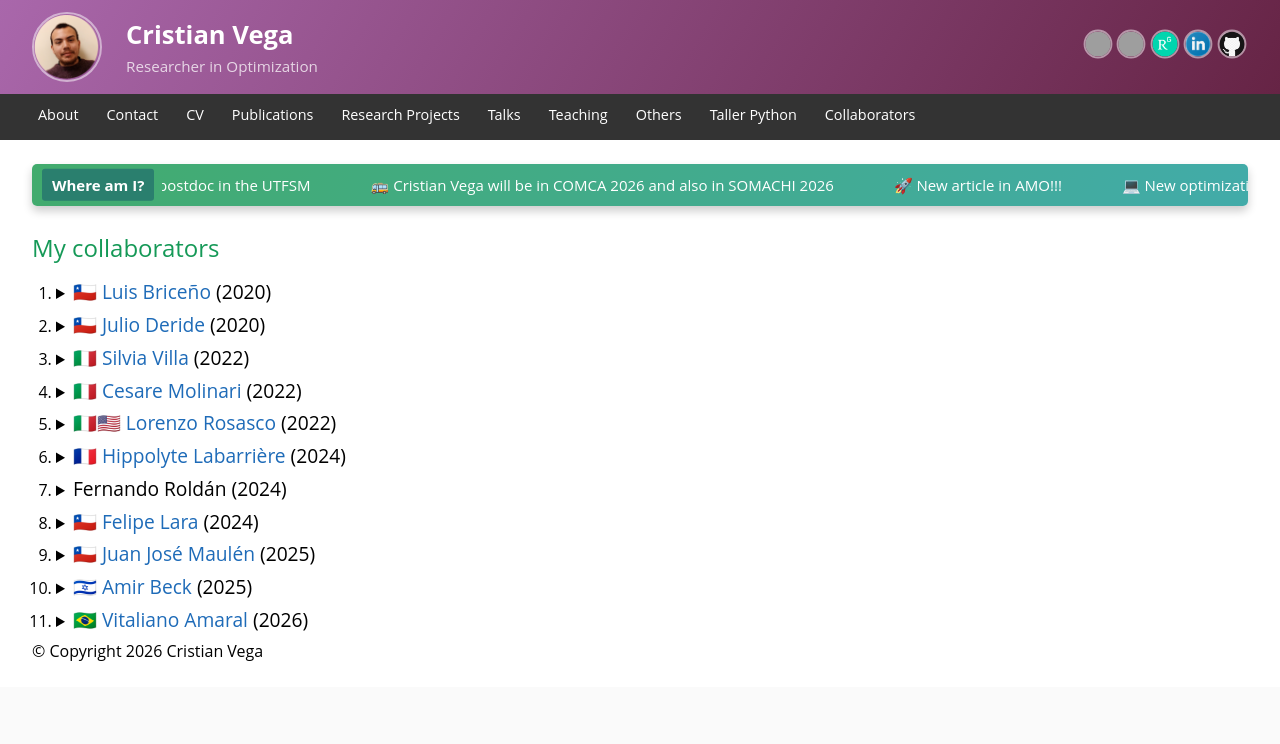
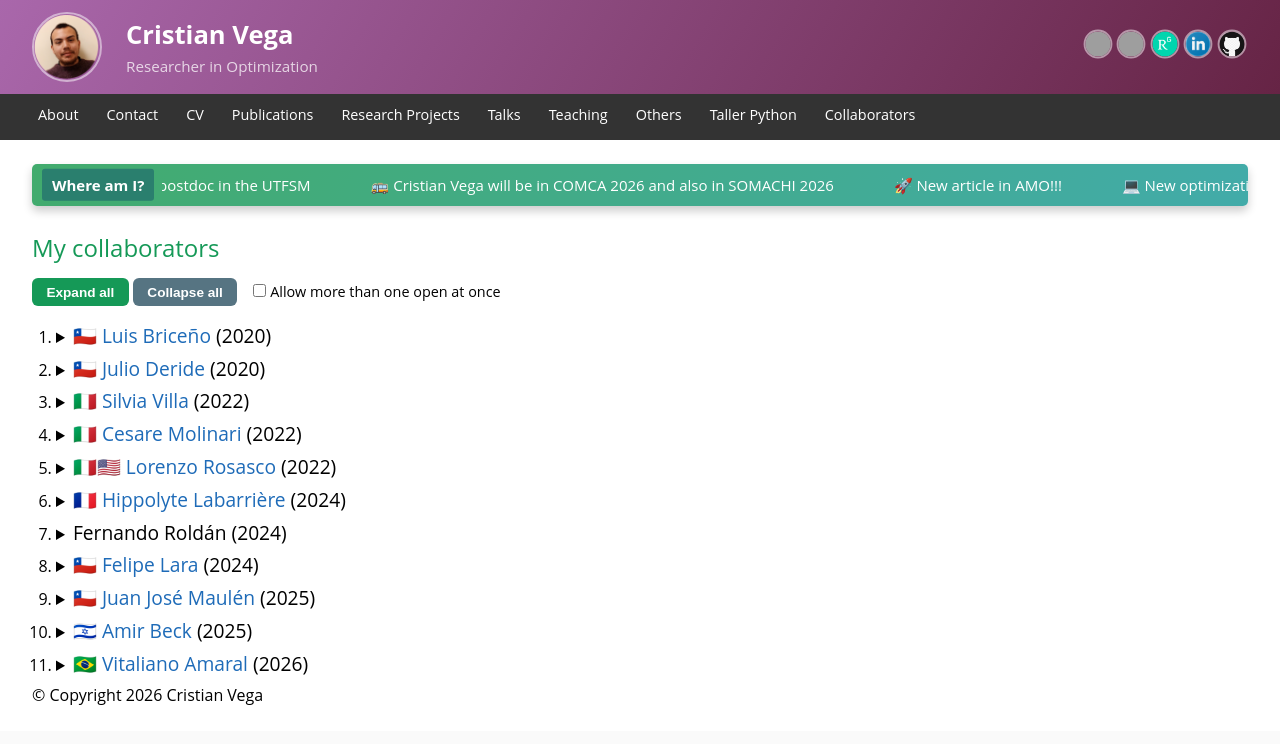
Before and after one commit to cristianvega1995/cristianvega1995.github.io, a Jekyll site: the page Collaborators.html, which Jekyll copies as it is, in a window 1280 px wide. Shown: the top 744 px of the page. Built offline with Jekyll 4.4.1, drawn with Linux system fonts in a browser that asks for light colours; grey boxes are pictures that could not be loaded.

Commit message:
Add accordion behavior and nationality flags to Collaborators page
Opening one collaborator's list now closes the others automatically,
with Expand all / Collapse all controls and a checkbox to allow
several open at once. Add flag emoji next to every nested collaborator
name, not just the top-level 11.

The flags are a best-effort pass based on known affiliations and name
patterns, not a verified source -- a handful of names with no
reliable signal (Fernando Roldan, Jose Fuentes, Juan Choque) were left
unflagged rather than guessed.

Co-Authored-By: Claude Sonnet 5 <noreply@anthropic.com>
Claude-Session: https://claude.ai/code/session_0161nbPrfFV1khAHyQsmg4mT

```diff
--- a/Collaborators.html
+++ b/Collaborators.html
@@ -211,6 +211,16 @@
 
         /* ── Countdown ── */
         #demo { font-size: 1.2em; font-weight: bold; color: #e67e22; }
+
+        /* ── Collaborators controls ── */
+        .collab-btn {
+            background: #159957; color: #fff; border: none;
+            padding: 0.4rem 0.9rem; border-radius: 6px;
+            font-size: 0.85rem; font-weight: 600; cursor: pointer;
+        }
+        .collab-btn:hover { background: #0f7a44; }
+        .collab-btn.secondary { background: #567482; }
+        .collab-btn.secondary:hover { background: #46606e; }
     </style>
 </head>
 <body>
@@ -261,83 +271,90 @@
     </div>
 
 <h2 id="collaborators">My collaborators</h2>
-<ol>
+<p>
+  <button type="button" id="collab-expand-all" class="collab-btn">Expand all</button>
+  <button type="button" id="collab-collapse-all" class="collab-btn secondary">Collapse all</button>
+  <label style="margin-left:0.75rem; font-size:0.9rem;">
+    <input type="checkbox" id="collab-allow-multiple"> Allow more than one open at once
+  </label>
+</p>
+<ol id="collaborators-list">
   <li><details><summary><big>🇨🇱 <a href="http://lbriceno.mat.utfsm.cl/">Luis Briceño</a> (2020)</big></summary>
 	  <p>His collaborators</p>
       <ol>
-		 <li>Mario Bravo</li>
-		 <li>Roberto Cominetti</li>
-		 <li>Cristian Cortes</li>
-		 <li>Francisco Martinez</li>
-		 <li>Hédy Attouch</li>
-		 <li>Patrick L Combettes</li>
-		 <li>César Vigouroux</li>
-		 <li>Jean-Christophe Pesquet</li>
-		 <li>Nelly Pustelnik</li>
-		 <li>Nguyen Dinh Hoang</li>
-		 <li>Juan Peypouquet</li>
-		 <li>José R Correa</li>
-		 <li>Andrés Perlroth</li>
-		 <li>Giovanni Chierchia</li>
-		 <li>Emilie Chouzenoux</li>
-		 <li>Dante Kalise</li>
-		 <li>Dante Kalise</li>
-		 <li>Sergio López Rivera</li>
-		 <li>Damek Davis</li>
-		 <li>Ziad Kobeissi</li>
-		 <li>Mathieu Laurière</li>
-		 <li>A Mateos González</li>
-		 <li>Julio Deride</li>
+		 <li>🇨🇱 Mario Bravo</li>
+		 <li>🇨🇱 Roberto Cominetti</li>
+		 <li>🇨🇱 Cristian Cortes</li>
+		 <li>🇨🇱 Francisco Martinez</li>
+		 <li>🇫🇷 Hédy Attouch</li>
+		 <li>🇫🇷 Patrick L Combettes</li>
+		 <li>🇫🇷 César Vigouroux</li>
+		 <li>🇫🇷 Jean-Christophe Pesquet</li>
+		 <li>🇫🇷 Nelly Pustelnik</li>
+		 <li>🇻🇳 Nguyen Dinh Hoang</li>
+		 <li>🇨🇱 Juan Peypouquet</li>
+		 <li>🇨🇱 José R Correa</li>
+		 <li>🇨🇱 Andrés Perlroth</li>
+		 <li>🇮🇹 Giovanni Chierchia</li>
+		 <li>🇫🇷 Emilie Chouzenoux</li>
+		 <li>🇮🇹 Dante Kalise</li>
+		 <li>🇮🇹 Dante Kalise</li>
+		 <li>🇨🇱 Sergio López Rivera</li>
+		 <li>🇺🇸 Damek Davis</li>
+		 <li>🇱🇧 Ziad Kobeissi</li>
+		 <li>🇫🇷 Mathieu Laurière</li>
+		 <li>🇪🇸 A Mateos González</li>
+		 <li>🇨🇱 Julio Deride</li>
 		 <li>Fernando Roldán</li>
-		 <li>Cristian Vega</li>
-		 <li>Jinjian Chen</li>
-		 <li>Yuchao Tang</li>
-		 <li>Xianjin Yang</li>
-		 <li>Cristóbal Vivar-Vargas</li>
-		 <li>Maël Le Treust</li>
-		 <li>Leo Davy</li>
-		 <li>Emilio Vilches</li>
-		 <li> Paulo Gonçalves </li>
-		 <li>Guillaume Lauga</li>
-		 <li>Elisa Riccietti</li>
-		 <li>Jose A. Carrillo</li>
-		 <li>Li Wang</li>
-		 <li>Nicolas Hernández-Santibáñez</li>
-		 <li>Vicente Moreno-Garrido</li>
+		 <li>🇨🇱 Cristian Vega</li>
+		 <li>🇨🇳 Jinjian Chen</li>
+		 <li>🇨🇳 Yuchao Tang</li>
+		 <li>🇨🇳 Xianjin Yang</li>
+		 <li>🇨🇱 Cristóbal Vivar-Vargas</li>
+		 <li>🇫🇷 Maël Le Treust</li>
+		 <li>🇫🇷 Leo Davy</li>
+		 <li>🇨🇱 Emilio Vilches</li>
+		 <li>🇫🇷 Paulo Gonçalves</li>
+		 <li>🇫🇷 Guillaume Lauga</li>
+		 <li>🇮🇹 Elisa Riccietti</li>
+		 <li>🇪🇸 Jose A. Carrillo</li>
+		 <li>🇨🇳 Li Wang</li>
+		 <li>🇨🇱 Nicolas Hernández-Santibáñez</li>
+		 <li>🇨🇱 Vicente Moreno-Garrido</li>
       </ol>
     </details>
   </li>
   <li><details><summary><big>🇨🇱 <a href="https://jderide.com/es/">Julio Deride</a> (2020)</big></summary>
 	  <p>His collaborators:</p>
       <ol>
-        <li>Zhaomiao Guo</li>
-        <li>Yueyue Fan</li>
-        <li>David L Woodruff</li>
-		<li>Andrea Staid</li>
-        <li>Jean-Paul Watson</li>
-        <li>Gerrit Slevogt</li>
-		<li>César Silva-Monroy</li>
-        <li>Robert Bassett</li>
-        <li>Alejandro Jofré</li>
-		<li>Roger JB Wets</li>
-        <li>Luis G Crespo</li>
-        <li>Daniel Giesy</li>
-		<li>Sean Kenny</li>
-        <li>Luis Briceño-Arias</li>
-        <li>Sergio López-Rivera</li>
-		<li>Francisco J Silva</li>
-        <li>Cristian Vega</li>
-        <li>Alberto Mercado</li>
+        <li>🇨🇳 Zhaomiao Guo</li>
+        <li>🇺🇸 Yueyue Fan</li>
+        <li>🇺🇸 David L Woodruff</li>
+		<li>🇺🇸 Andrea Staid</li>
+        <li>🇺🇸 Jean-Paul Watson</li>
+        <li>🇩🇪 Gerrit Slevogt</li>
+		<li>🇺🇸 César Silva-Monroy</li>
+        <li>🇺🇸 Robert Bassett</li>
+        <li>🇨🇱 Alejandro Jofré</li>
+		<li>🇺🇸 Roger JB Wets</li>
+        <li>🇺🇸 Luis G Crespo</li>
+        <li>🇺🇸 Daniel Giesy</li>
+		<li>🇺🇸 Sean Kenny</li>
+        <li>🇨🇱 Luis Briceño-Arias</li>
+        <li>🇨🇱 Sergio López-Rivera</li>
+		<li>🇫🇷 Francisco J Silva</li>
+        <li>🇨🇱 Cristian Vega</li>
+        <li>🇨🇱 Alberto Mercado</li>
 		<li>José Fuentes</li>
-        <li>Sina Baghali</li>
-        <li>Cristopher Hermosilla</li>
-		<li>Mattia Solla</li>
-        <li>Fernanda Urrea</li>
-        <li>Johannes O Royset</li>
-		<li>Sebastián Álvarez</li>
-        <li>RT Rockafellar</li>
-        <li>Wolfgang Breytmann</li>
-		<li>Nicolás Hernández</li>
+        <li>🇮🇷 Sina Baghali</li>
+        <li>🇨🇱 Cristopher Hermosilla</li>
+		<li>🇮🇹 Mattia Solla</li>
+        <li>🇨🇱 Fernanda Urrea</li>
+        <li>🇳🇴 Johannes O Royset</li>
+		<li>🇨🇱 Sebastián Álvarez</li>
+        <li>🇺🇸 RT Rockafellar</li>
+        <li>🇩🇪 Wolfgang Breytmann</li>
+		<li>🇨🇱 Nicolás Hernández</li>
       </ol>
     </details>
   </li>
@@ -362,93 +379,93 @@
   <li><details><summary><big>🇫🇷 <a href="https://hippolytelbrrr.github.io/pages/index_eng.html">Hippolyte Labarrière</a> (2024)</big></summary>
 	  <p>His collaborators:</p>
       <ol>
-        <li>Jean-François Aujol</li>
-        <li>Charles Dossal</li>
-        <li>Van Hao Hoàng</li>
-		<li>Aude Rondepierre</li>
-        <li>Lorenzo Rosasco</li>
-        <li>Cesare Molinari</li>
-        <li>Silvia Villa</li>
-        <li>Cristian Vega</li>
-        <li>Lucas Calatroni</li>
-		<li>Shuo Huang</li>
-        <li>Ernesto De Vito</li>
-        <li>Tomaso Poggio</li>
-        <li>Emanuele Naldi</li>
+        <li>🇫🇷 Jean-François Aujol</li>
+        <li>🇫🇷 Charles Dossal</li>
+        <li>🇻🇳 Van Hao Hoàng</li>
+		<li>🇫🇷 Aude Rondepierre</li>
+        <li>🇮🇹 Lorenzo Rosasco</li>
+        <li>🇮🇹 Cesare Molinari</li>
+        <li>🇮🇹 Silvia Villa</li>
+        <li>🇨🇱 Cristian Vega</li>
+        <li>🇮🇹 Lucas Calatroni</li>
+		<li>🇨🇳 Shuo Huang</li>
+        <li>🇮🇹 Ernesto De Vito</li>
+        <li>🇮🇹 Tomaso Poggio</li>
+        <li>🇮🇹 Emanuele Naldi</li>
       </ol>
     </details>
   </li>
    <li><details><summary><big>Fernando Roldán (2024)</big></summary>
 	  <p>His collaborators:</p>
       <ol>
-        <li>Juan Peypouquet</li>
-        <li>Cesare Molinari</li>
-        <li>Luis Briceño</li>
-		<li>Jinjian Chen</li>
-        <li>Yuchao Tang</li>
-        <li>Emilie Chouzenoux</li>
-        <li>Jean-Christophe Pesquet</li>
-		<li>Cristian Vega</li>
-        <li>Raul Tintaya Marcavillaca</li>
-    	<li>Fernando Muñoz García</li>
-        <li>Juan José Maulén</li>
+        <li>🇨🇱 Juan Peypouquet</li>
+        <li>🇮🇹 Cesare Molinari</li>
+        <li>🇨🇱 Luis Briceño</li>
+		<li>🇨🇳 Jinjian Chen</li>
+        <li>🇨🇳 Yuchao Tang</li>
+        <li>🇫🇷 Emilie Chouzenoux</li>
+        <li>🇫🇷 Jean-Christophe Pesquet</li>
+		<li>🇨🇱 Cristian Vega</li>
+        <li>🇵🇪 Raul Tintaya Marcavillaca</li>
+    	<li>🇨🇱 Fernando Muñoz García</li>
+        <li>🇨🇱 Juan José Maulén</li>
       </ol>
     </details>
   </li>
   <li><details><summary><big>🇨🇱 <a href="http://felipelara.cl//">Felipe Lara</a> (2024)</big></summary>
 	  <p>His collaborators:</p>
       <ol>
-        <li>Fabián Flores-Bazán</li>
-        <li>Nicolas Hadjisavvas</li>
-        <li>Iván Montenegro</li>
-		<li>Rubén López</li>
-        <li>Alfredo Iusem</li>
-        <li>Juan Enrique Martínez-Legaz</li>
-		<li>Benar F Svaiter</li>
-        <li>Luis Felipe Bueno</li>
-        <li>Gabriel Haeser</li>
-		<li>Frank Navarro Rojas</li>
-        <li>Dinh The Luc</li>
-        <li>Sorin-Mihai Grad</li>
-		<li>Alireza Kabgani</li>
-        <li>Raul Tinataya Marcavillaca</li>
-        <li>Le Hai Yen</li>
-		<li>Cristian Escudero</li>
-        <li>Miguel Sama</li>
+        <li>🇨🇱 Fabián Flores-Bazán</li>
+        <li>🇬🇷 Nicolas Hadjisavvas</li>
+        <li>🇨🇱 Iván Montenegro</li>
+		<li>🇨🇱 Rubén López</li>
+        <li>🇧🇷 Alfredo Iusem</li>
+        <li>🇪🇸 Juan Enrique Martínez-Legaz</li>
+		<li>🇧🇷 Benar F Svaiter</li>
+        <li>🇧🇷 Luis Felipe Bueno</li>
+        <li>🇧🇷 Gabriel Haeser</li>
+		<li>🇨🇱 Frank Navarro Rojas</li>
+        <li>🇻🇳 Dinh The Luc</li>
+        <li>🇷🇴 Sorin-Mihai Grad</li>
+		<li>🇮🇷 Alireza Kabgani</li>
+        <li>🇵🇪 Raul Tinataya Marcavillaca</li>
+        <li>🇻🇳 Le Hai Yen</li>
+		<li>🇨🇱 Cristian Escudero</li>
+        <li>🇪🇸 Miguel Sama</li>
         <li>Juan Choque</li>
-		<li>Le Phuoc Hai</li>
-        <li>Boris S Mordukhovich</li>
-        <li>Masoud Ahookhosh</li>
-		<li>Phan Tu Vuong</li>
-        <li>Nguyen Van Tuyen</li>
-        <li>Tran Van Nghi</li>
-        <li>José de Brito</li>
-        <li>Di Liu</li>
-		<li>Phan Quoc Khanh</li>
-        <li>Cristian Vega</li>
-        <li>MH Alizadeh</li>
-		<li>Tran Van Thang</li>
-        <li>Jinyun Yuan</li>
-        <li>Alberto Ramos</li>
-		<li>Rishabh Pandey</li>
-        <li>Vinay Singh</li>
-        <li>Pham Thi Hoai</li>
-		<li>Nguyen Duy Hoang</li>
-		<li>Nguyen Thi Van Han</li>
-        <li>Nguyen Dong Yen</li>
-        <li>Yboon García</li>
+		<li>🇻🇳 Le Phuoc Hai</li>
+        <li>🇺🇸 Boris S Mordukhovich</li>
+        <li>🇮🇷 Masoud Ahookhosh</li>
+		<li>🇻🇳 Phan Tu Vuong</li>
+        <li>🇻🇳 Nguyen Van Tuyen</li>
+        <li>🇻🇳 Tran Van Nghi</li>
+        <li>🇧🇷 José de Brito</li>
+        <li>🇨🇳 Di Liu</li>
+		<li>🇻🇳 Phan Quoc Khanh</li>
+        <li>🇨🇱 Cristian Vega</li>
+        <li>🇮🇷 MH Alizadeh</li>
+		<li>🇻🇳 Tran Van Thang</li>
+        <li>🇧🇷 Jinyun Yuan</li>
+        <li>🇧🇷 Alberto Ramos</li>
+		<li>🇮🇳 Rishabh Pandey</li>
+        <li>🇮🇳 Vinay Singh</li>
+        <li>🇻🇳 Pham Thi Hoai</li>
+		<li>🇻🇳 Nguyen Duy Hoang</li>
+		<li>🇻🇳 Nguyen Thi Van Han</li>
+        <li>🇻🇳 Nguyen Dong Yen</li>
+        <li>🇵🇪 Yboon García</li>
       </ol>
     </details>
   </li>
   <li><details><summary><big>🇨🇱 <a href="https://www.uoh.cl/investigacion/academico/juan-jose-maulen-munoz/">Juan José Maulén</a> (2025)</big></summary>
 	  <p>His collaborators:</p>
       <ol>
-        <li>Juan Peypouquet</li>
-        <li>Ignacio Fierro</li>
-        <li>Huiyuan Guo</li>
+        <li>🇨🇱 Juan Peypouquet</li>
+        <li>🇨🇱 Ignacio Fierro</li>
+        <li>🇨🇳 Huiyuan Guo</li>
 		<li>Fernando Roldán</li>
-		<li>Cristian Vega</li>
-		<li>Samir Adly</li>
+		<li>🇨🇱 Cristian Vega</li>
+		<li>🇫🇷 Samir Adly</li>
       </ol>
     </details>
   </li>
@@ -461,26 +478,26 @@
   <li><details><summary><big>🇧🇷 <a href="https://scholar.google.com/citations?user=RVU2MKYAAAAJ&hl=en">Vitaliano Amaral</a> (2026)</big></summary>
 	  <p>His collaborators:</p>
       <ol>
-        <li>Roberto Andreani</li>
-        <li>Ernesto Birgin</li>
-        <li>Diaulas Marcondes</li>
-        <li>José Mario Martínez</li>
-        <li>P. S. M. Santos</li>
-        <li>Gilson N. Silva1</li>
-        <li>Sissy S Souza</li>
-        <li>JO Lopes</li>
-        <li>Thiago Placido</li>
-		<li>Marcos Travaglia</li>
-        <li>PB Assunção</li>
-        <li>DR Souza</li>
-		<li>Atécio Alves</li>
-        <li>Jônatas OL Silva</li>
-        <li>Antônio Bortoloti</li>
-		<li>Sissy S Souza</li>
-        <li>Jurandir O Lopes</li>
-		<li> LD Secchin</li>
-        <li>Felipe Lara</li>
-		<li>Cristian Vega</li>
+        <li>🇧🇷 Roberto Andreani</li>
+        <li>🇧🇷 Ernesto Birgin</li>
+        <li>🇧🇷 Diaulas Marcondes</li>
+        <li>🇧🇷 José Mario Martínez</li>
+        <li>🇧🇷 P. S. M. Santos</li>
+        <li>🇧🇷 Gilson N. Silva1</li>
+        <li>🇧🇷 Sissy S Souza</li>
+        <li>🇧🇷 JO Lopes</li>
+        <li>🇧🇷 Thiago Placido</li>
+		<li>🇧🇷 Marcos Travaglia</li>
+        <li>🇧🇷 PB Assunção</li>
+        <li>🇧🇷 DR Souza</li>
+		<li>🇧🇷 Atécio Alves</li>
+        <li>🇧🇷 Jônatas OL Silva</li>
+        <li>🇧🇷 Antônio Bortoloti</li>
+		<li>🇧🇷 Sissy S Souza</li>
+        <li>🇧🇷 Jurandir O Lopes</li>
+		<li>🇧🇷 LD Secchin</li>
+        <li>🇨🇱 Felipe Lara</li>
+		<li>🇨🇱 Cristian Vega</li>
       </ol>
     </details>
   </li>
@@ -493,5 +510,6 @@
 </main>
 
 <script src="assets/js/news-ticker.js"></script>
+<script src="assets/js/collaborators-accordion.js"></script>
 </body>
 </html>
--- /dev/null
+++ b/assets/js/collaborators-accordion.js
@@ -0,0 +1,31 @@
+(function() {
+    const list = document.getElementById('collaborators-list');
+    if (!list) return;
+
+    const items = Array.from(list.querySelectorAll(':scope > li > details'));
+    const allowMultiple = document.getElementById('collab-allow-multiple');
+
+    items.forEach(function(details) {
+        details.addEventListener('toggle', function() {
+            if (!details.open) return;
+            if (allowMultiple && allowMultiple.checked) return;
+            items.forEach(function(other) {
+                if (other !== details) other.open = false;
+            });
+        });
+    });
+
+    const expandAll = document.getElementById('collab-expand-all');
+    if (expandAll) {
+        expandAll.addEventListener('click', function() {
+            items.forEach(function(d) { d.open = true; });
+        });
+    }
+
+    const collapseAll = document.getElementById('collab-collapse-all');
+    if (collapseAll) {
+        collapseAll.addEventListener('click', function() {
+            items.forEach(function(d) { d.open = false; });
+        });
+    }
+})();
```
